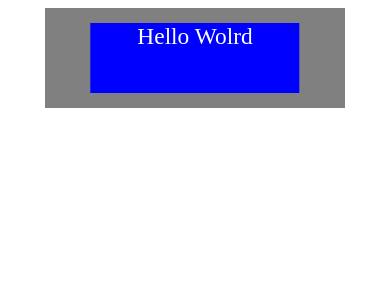
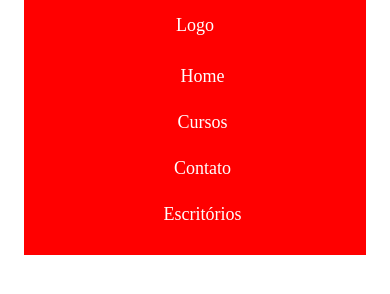
Before and after one commit to Hersonmei/ProgBR, a plain HTML site: page index.html in a window 390 px wide. Drawn offline with Linux system fonts and the light colour scheme.

Commit message:
Media Queries

```diff
--- a/index.html
+++ b/index.html
@@ -8,33 +8,79 @@
 
     <style>
         body{
-        font-size:1.2erm;
+        margin: 0;
+        padding: 0;
         }
 
         .header{
-            position: relative;
+            overflow: hidden;
             margin: auto;
             width: 80%;
-            height: 100px;
-            background-color: gray;
+            background-color: #5c57a4;
+            padding: 15px;
+            font-size: 18px;
         }
 
-        .content{
-            position: absolute;
-            background-color: blue;
-            width: 70%;
-            height: 70%;
+        .menu{
 
-            top: 50%;
-            left: 50%;
-
-            transform: translate(-50%, -50%);
-
-            color: white;
-            text-align: center;
-            font-size: 6vw;
+            list-style: none;
+            margin: 0;
+            padding: 0;
+            float: right;
 
         }
+
+        li{
+            /* display: inline-block; */
+            float: left;
+            color: white;
+            margin-left: 15px;
+
+        }
+
+        .logo{
+            float: left;
+            /* display: inline-block; */
+            color:white;
+
+        }
+
+        @media screen and (max-width: 800px) {
+                .header {background: gray;
+                }
+        }
+
+        @media screen and (max-width: 600px) {
+
+                .header{
+                    background: red;
+                }
+
+                .logo{
+                    float: none;
+                    text-align: center;
+                }
+
+                .menu{
+                    margin-top: 20px;
+                    float: none;
+                    text-align: center;
+
+                }
+
+                li{
+                    float: none;
+                    background:red;
+                    margin-bottom: 5px;
+                    padding: 10px;
+
+                }
+
+
+
+        }
+
+
 
     </style>
 
@@ -43,10 +89,18 @@
 <body>
 
     <div class="header">
-        <div class="content">
-            Hello Wolrd
+        <div class="logo">
+            Logo
 
         </div>
+
+        <ul class="menu">
+            <li>Home</li>
+            <li>Cursos</li>
+            <li>Contato</li>
+            <li>Escritórios</li>
+
+        </ul>
 
     </div>
 
```
